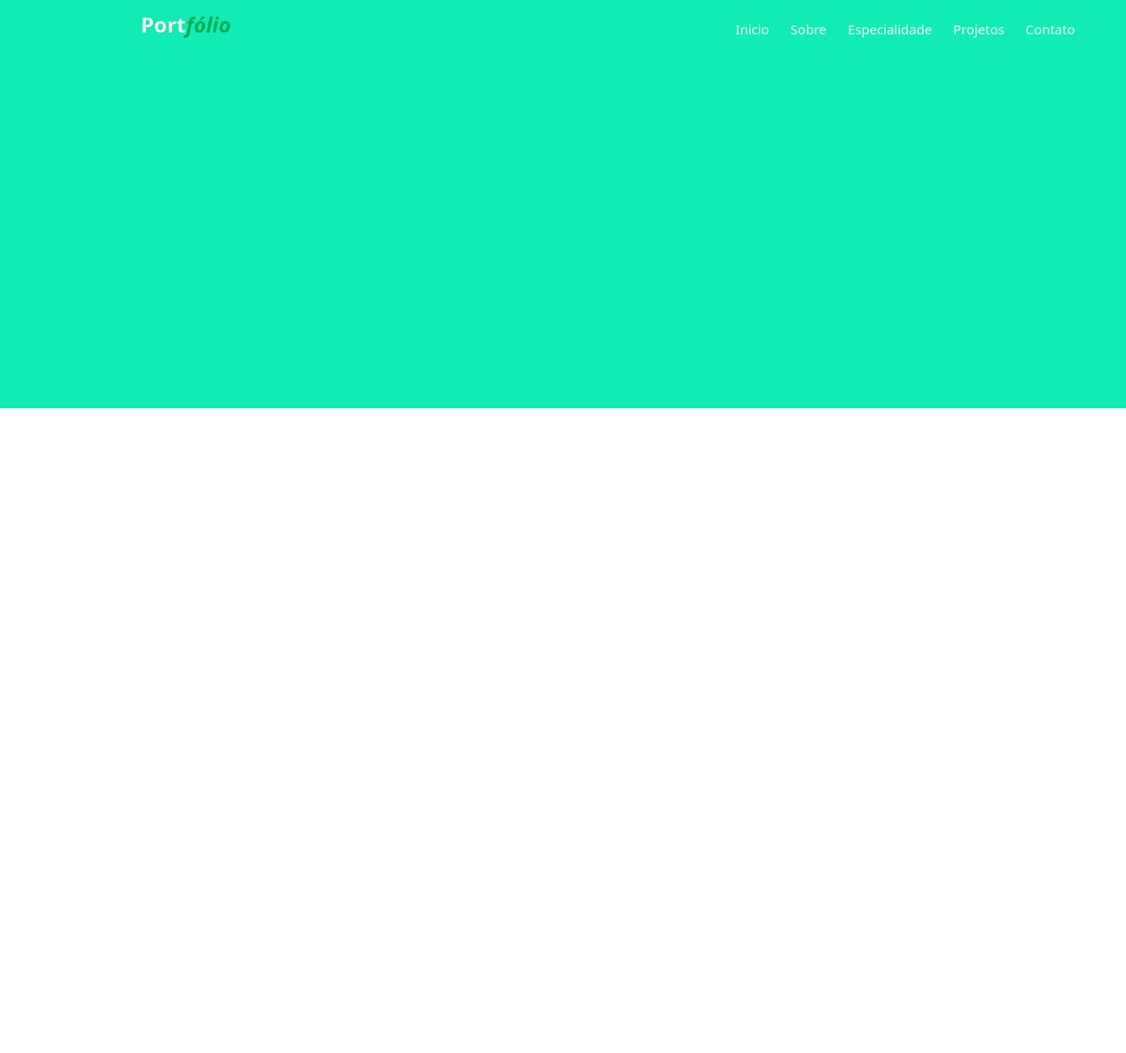
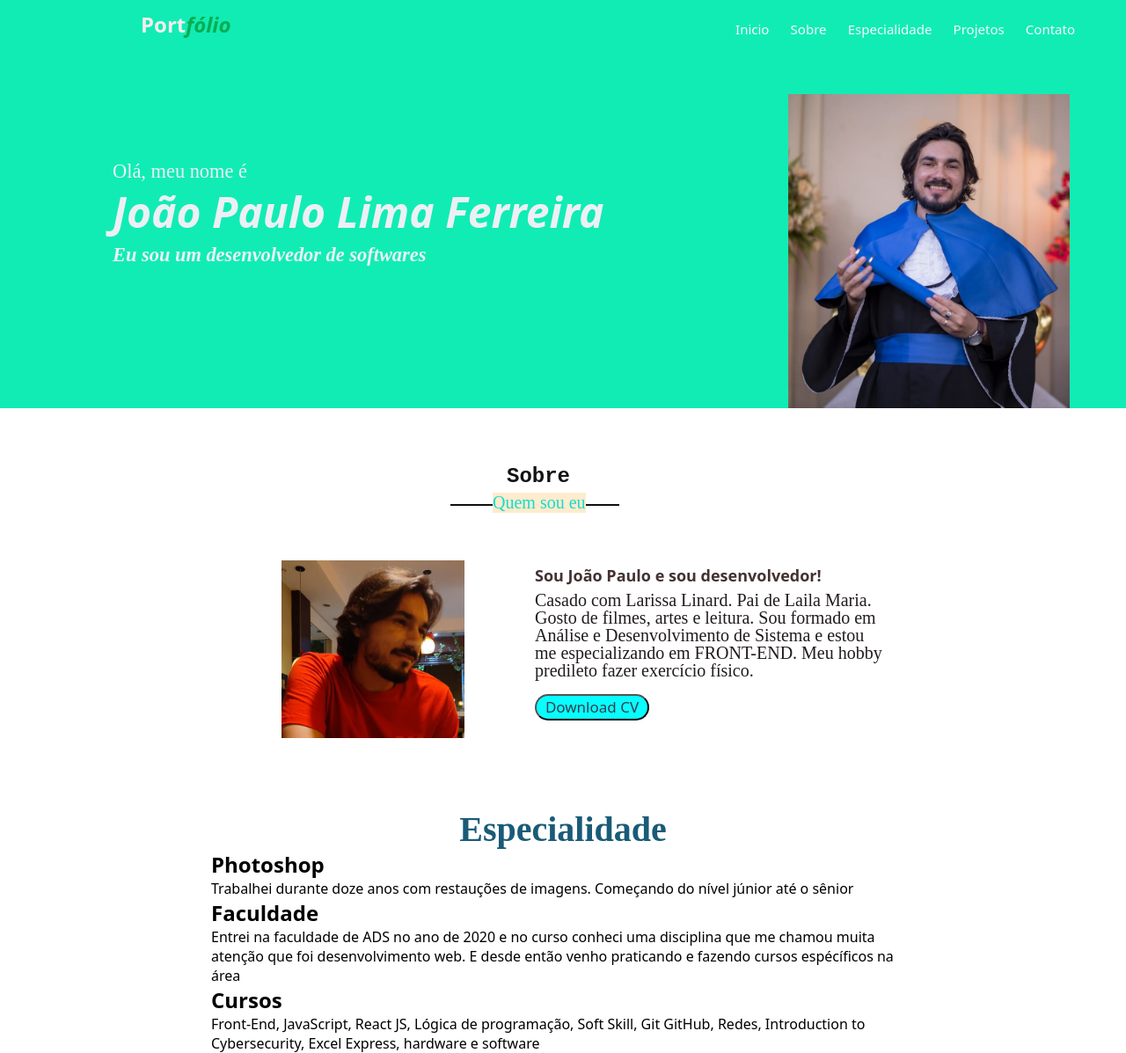
Before and after one commit to joaopaulolfdev/Praticando_1, a plain HTML site: page index.html in a window 1280 px wide. Shown: the whole page at 88% size. Before the commit the page ends 800 px from the top, so only its background shows below. Drawn offline with Linux system fonts and the light colour scheme.

Commit message:
mais um commit

```diff
--- a/css/style.css
+++ b/css/style.css
@@ -14,6 +14,7 @@ header {
     width: 100%;
     height: 29em;
     background-color: rgb(17, 236, 181);
+    position: relative;
 }
 
 .navbar {
@@ -50,11 +51,150 @@ ul li {
 
 ul li a {
     text-decoration: none;
-    color:rgb(247, 247, 250);
+    color: rgb(247, 247, 250);
     font-weight: 400px;
     font-size: 15px;
     cursor: pointer;
 }
-a:hover{
+
+a:hover {
     color: rgb(52, 52, 106);
 }
+
+.apresentacao {
+    max-width: 600px;
+    display: flex;
+    flex-direction: column;
+    margin: 8em;
+}
+
+.apresentacao p {
+    font-size: 1.4em;
+    color: rgb(236, 240, 244);
+    font-weight: 400px;
+    font-family: "sans-serif";
+}
+
+.apresentacao h1 {
+    font-size: 3em;
+    color: rgb(236, 240, 244);
+    font-weight: 400px;
+    font-style: italic;
+}
+
+.apresentacao h2 {
+    font-size: 1.4em;
+    color: rgb(236, 240, 244);
+    font-weight: 400px;
+    font-style: oblique;
+    font-family: "sans-serif";
+    margin-top: 0.2em;
+}
+
+.foto {
+    position: absolute;
+    left: 70%;
+    top: 6.7em;
+    width: 20em;
+}
+
+.sobre {
+    display: flex;
+    flex-direction: column;
+    margin-top: 4em;
+
+}
+
+.sobre h2 {
+    margin-left: 24em;
+    font-size: 24px;
+    color: rgb(19, 19, 21);
+    font-weight: 400px;
+    font-family: 'Courier New', Courier, monospace;
+}
+
+.linha {
+    background-color: rgb(16, 15, 15);
+    margin-left: 32em;
+    width: 15%;
+    height: 2px;
+    position: relative;
+    top: 18px;
+    z-index: 1;
+}
+
+.sobre p {
+    position: absolute;
+    z-index: 2;
+    top: -13px;
+    left: 2.4em;
+    background-color: blanchedalmond;
+    font-size: 20px;
+    font-weight: 400px;
+    font-family: 'Times New Roman', Times, serif;
+    color: rgb(19, 221, 204);
+}
+
+.myPicture {
+    max-width: 800px;
+    margin: 0 auto;
+    display: flex;
+    flex-direction: row;
+    align-items: center;
+}
+
+.myPicture .my {
+    width: 13em;
+    margin: 5em;
+}
+
+.myPicture h2 {
+    margin: 0 auto;
+}
+
+.sobreMim {
+    display: block;
+    align-items: center;
+    margin-bottom: 1em;
+    margin-right: 2em;
+}
+
+.sobreMim h2 {
+    font-size: 18px;
+    color: #433232;
+    font-weight: 400px;
+}
+
+.sobreMim p {
+    font-size: 20px;
+    margin-top: 0.3em;
+    color: #221c1c;
+    font-weight: 300px;
+    font-family: 'Times New Roman', Times, serif;
+    line-height: 1em;
+}
+
+.sobreMim input {
+    width: 130px;
+    height: 30px;
+    margin-top: 1em;
+    color: #373d4e;
+    font-size: 17px;
+    text-align: center;
+    border-radius: 2em;
+    background-color: rgb(8, 254, 254);
+}
+
+.specialty {
+    max-width: 800px;
+    margin: 0 auto;
+
+}
+
+.specialty .specialty1 h1 {
+    text-align: center;
+    color: #195b78;
+    font-family: 'Times New Roman', Times, serif;
+    font-size: 2.5em;
+
+}
--- a/index.html
+++ b/index.html
@@ -11,10 +11,13 @@
     <link href="https://fonts.googleapis.com/css2?family=Roboto&display=swap" rel="stylesheet">
     <title>Portifolio</title>
 </head>
+
 <body>
     <header>
-        <div class="navbar">
-        <div class="logo"><h2>Port<span>fólio</span></h2></div>
+        <nav class="navbar">
+            <nav class="logo">
+                <h2>Port<span>fólio</span></h2>
+            </nav>
             <ul>
                 <li><a href="#">Inicio</a></li>
                 <li><a href="#">Sobre</a></li>
@@ -22,8 +25,52 @@
                 <li><a href="#">Projetos</a></li>
                 <li><a href="#">Contato</a></li>
             </ul>
+        </nav>
+        <div class="apresentacao">
+            <p>Olá, meu nome é</p>
+            <h1>João Paulo Lima Ferreira</h1>
+            <h2>Eu sou um desenvolvedor de softwares</h2>
         </div>
+        <img class="foto" src="img/eu_1.jpeg" alt="João Paulo" />
     </header>
+    <section class="sobre">
+        <h2>Sobre</h2>
+        <div class="linha">
+            <p>Quem sou eu</p>
+        </div>
+    </section>
+    <section class="myPicture">
+        <img class="my" src="img/eu.jpeg" alt="myPicture" />
+        <div class="sobreMim">
+            <h2>Sou João Paulo e sou desenvolvedor!</h2>
+            <p>Casado com Larissa Linard.
+                Pai de Laila Maria. Gosto de filmes, artes e leitura.
+                Sou formado em Análise e Desenvolvimento de Sistema e estou
+                me especializando em FRONT-END.
+                Meu hobby predileto fazer
+                exercício físico.</p>
+            <a href="img/Currículo - João Paulo L Ferreira - DEV.pdf.pdf" download="Currículo">
+                <input type="submit" name="acao" value="Download CV"></a>
+        </div>
+    </section>
+    <section class="specialty">
+        <div class="specialty1">
+        <h1>Especialidade</h1>
+        </div>
+        <div class="seccao1">
+            <h1>Photoshop</h1>
+            <p>Trabalhei durante doze anos com restauções de imagens. Começando do nível júnior até o sênior</p>
+        </div>
+        <div class="seccao2">
+            <h1>Faculdade</h1>
+            <p>Entrei na faculdade de ADS no ano de 2020 e no curso conheci uma disciplina que me chamou muita atenção que foi desenvolvimento web. E desde então venho praticando e fazendo cursos espécíficos na área</p>
+        </div>
+        <div class="seccao3">
+            <h1>Cursos</h1>
+            <p>Front-End, JavaScript, React JS, Lógica de programação, Soft Skill, Git GitHub, Redes, Introduction to Cybersecurity, Excel Express, hardware e software </p>
+        </div>
+    </section>
+
 </body>
 
 </html>
```
Also changed, not shown: img/eu_1.jpeg (added), 1 other file. Lines whose indentation alone changed are shown as unchanged.
